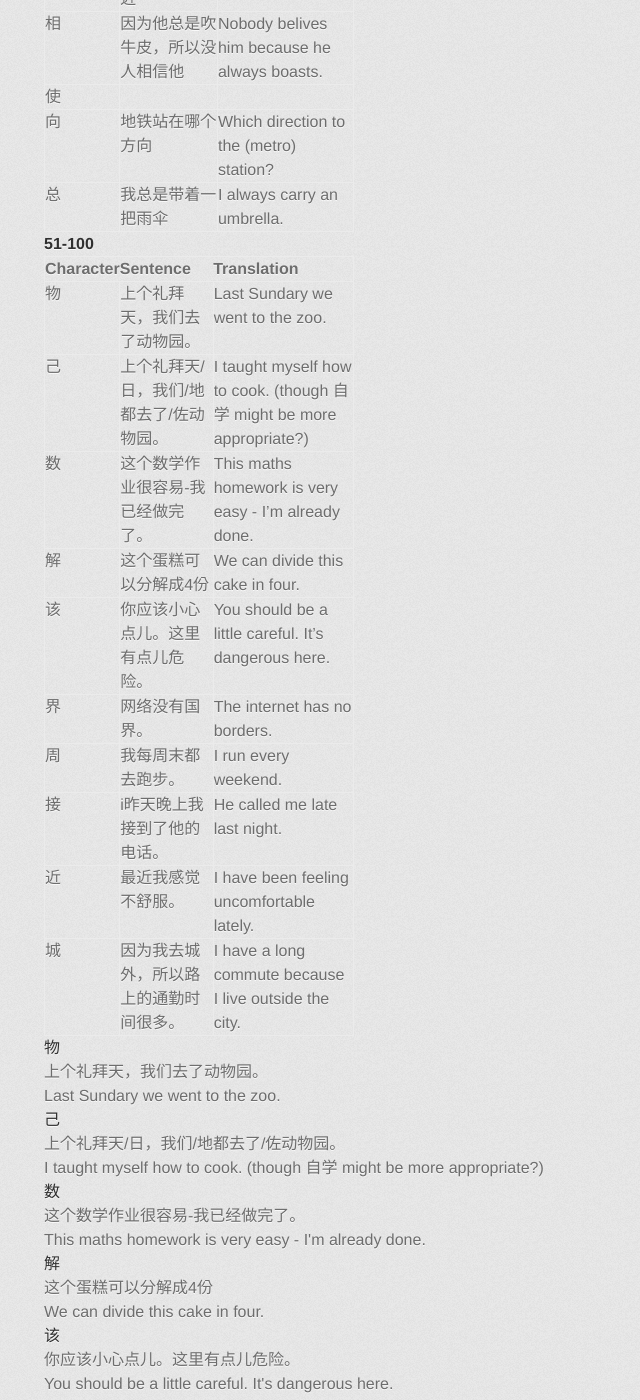
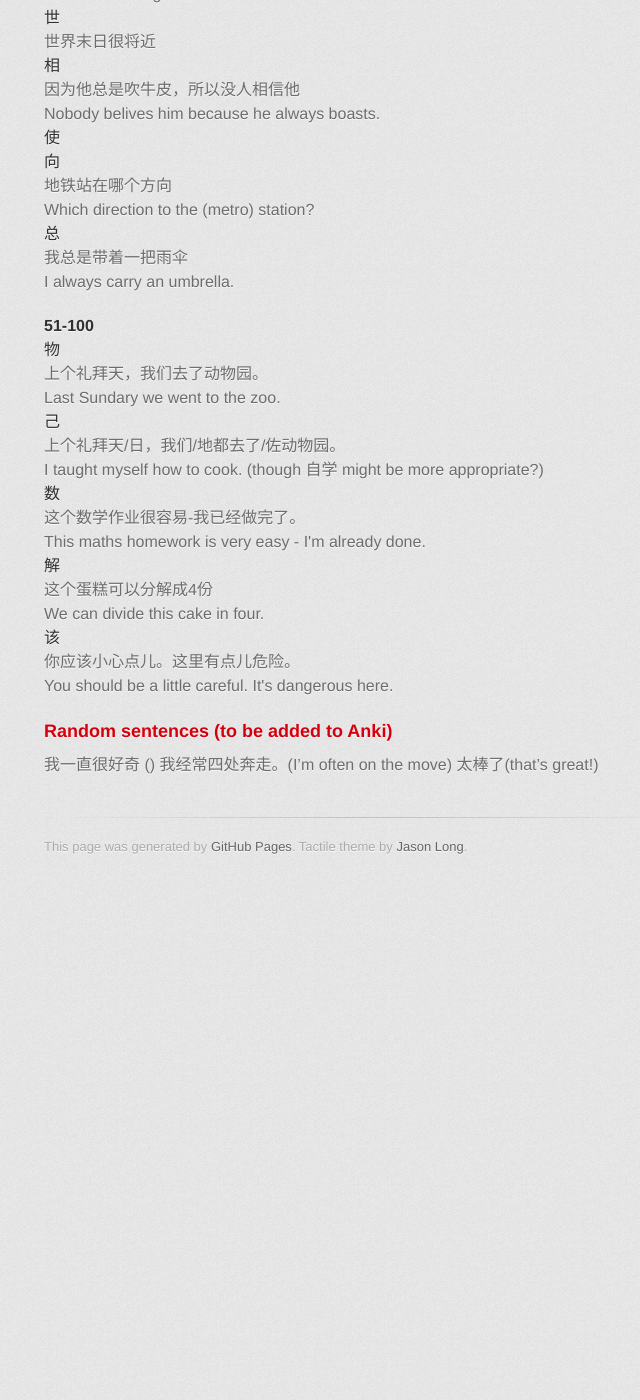
Before and after one commit to axiomiety/axiomiety.github.io, a Jekyll site: the page built from llog/mandarin.markdown, in a window 1280 px wide and 1400 px high, scrolled down 3174 px. Shown: the whole window, without its empty margins (286-926 px from the left). Built offline with Jekyll 4.4.1, drawn with Linux system fonts in a browser that asks for light colours; nearby versions of some CDN libraries; some web fonts are replaced; after the commit the page ends 4060 px from its top, so only the background shows below that.

Commit message:
mandarin

```diff
--- a/llog/mandarin.markdown
+++ b/llog/mandarin.markdown
@@ -70,31 +70,41 @@ Character|Sentence|Translation
 平|因为我水平有限，所以我可能不会做得很好。|I don't know how to do this well due to my limited abilities.
 网|你真不忙啊！你总是挂在网上|You're not busy! You're often on the internet!
 40||
-万||
-据|据说她很漂亮而且很丰富 。|It is said she is both beautiful and rich.
-安|这条街道很安静。|This sreet is very quiet.
-只||
-赛|这是在与时间赛跑！|This is a race against time!
-世|世界末日很将近|
-相|因为他总是吹牛皮，所以没人相信他|Nobody belives him because he always boasts.
-使||
-向|地铁站在哪个方向|Which direction to the (metro) station?
-总|我总是带着一把雨伞|I always carry an umbrella.
+
+<dl>
+  <dt>万</dt>
+  <dd></dd>
+  <dd></dd>
+  <dt>据</dt>
+  <dd>据说她很漂亮而且很丰富 。</dd>
+  <dd>It is said she is both beautiful and rich.</dd>
+  <dt>安</dt>
+  <dd>这条街道很安静。</dd>
+  <dd>This sreet is very quiet.</dd>
+  <dt>只</dt>
+  <dd></dd>
+  <dd></dd>
+  <dt>赛</dt>
+  <dd>这是在与时间赛跑！</dd>
+  <dd>This is a race against time!</dd>
+  <dt>世</dt>
+  <dd>世界末日很将近</dd>
+  <dd></dd>
+  <dt>相</dt>
+  <dd>因为他总是吹牛皮，所以没人相信他</dd>
+  <dd>Nobody belives him because he always boasts.</dd>
+  <dt>使</dt>
+  <dd></dd>
+  <dd></dd>
+  <dt>向</dt>
+  <dd>地铁站在哪个方向</dd>
+  <dd>Which direction to the (metro) station?</dd>
+  <dt>总</dt>
+  <dd>我总是带着一把雨伞</dd>
+  <dd>I always carry an umbrella.</dd>
+</dl>
 
 #### 51-100
-
-Character|Sentence|Translation
-:--------|:-------|:----------
-物|上个礼拜天，我们去了动物园。|Last Sundary we went to the zoo.
-己|上个礼拜天/日，我们/地都去了/佐动物园。|I taught myself how to cook. (though 自学 might be more appropriate?)
-数|这个数学作业很容易-我已经做完了。|This maths homework is very easy - I'm already done.
-解|这个蛋糕可以分解成4份|We can divide this cake in four.
-该|你应该小心点儿。这里有点儿危险。|You should be a little careful. It's dangerous here.
-界|网络没有国界。|The internet has no borders.
-周|我每周末都去跑步。|I run every weekend.
-接|i昨天晚上我接到了他的电话。|He called me late last night.
-近|最近我感觉不舒服。|I have been feeling uncomfortable lately.
-城|因为我去城外，所以路上的通勤时间很多。|I have a long commute because I live outside the city.
 
 <dl>
   <dt>物</dt>
```
